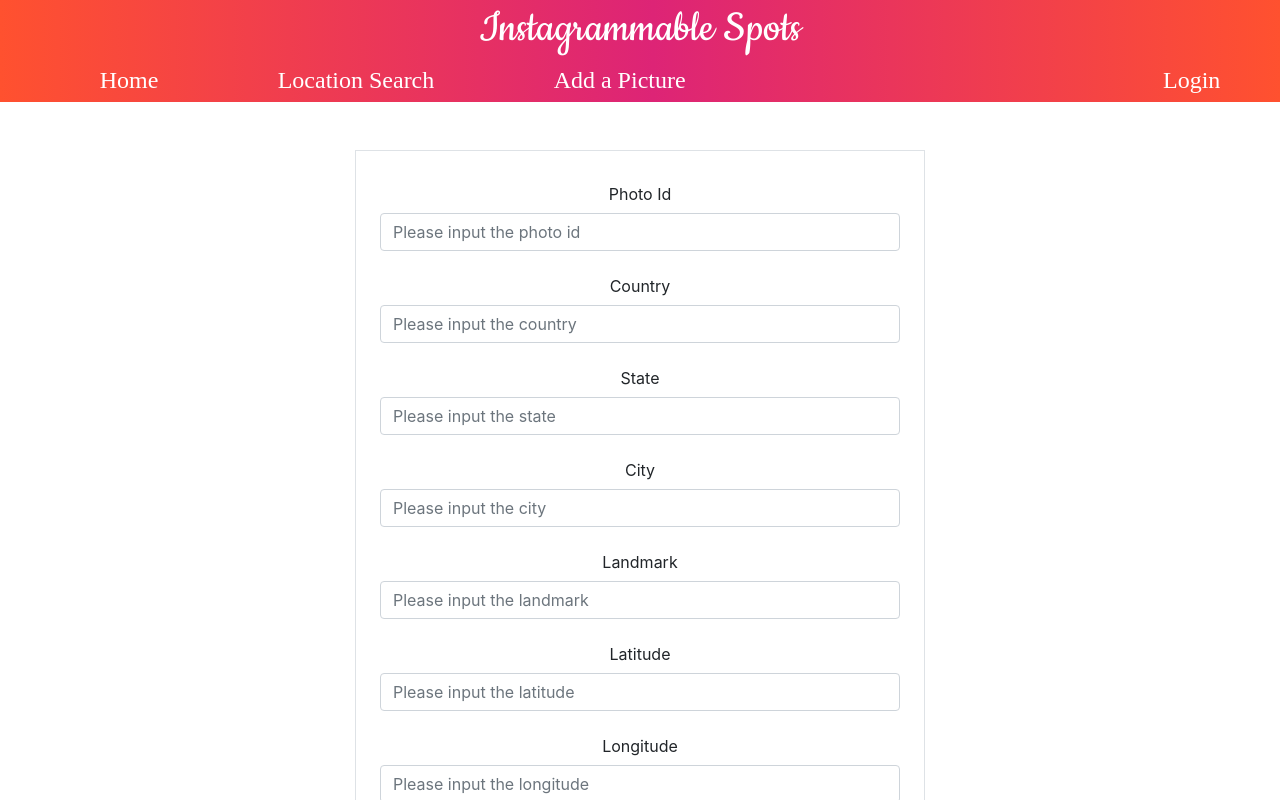
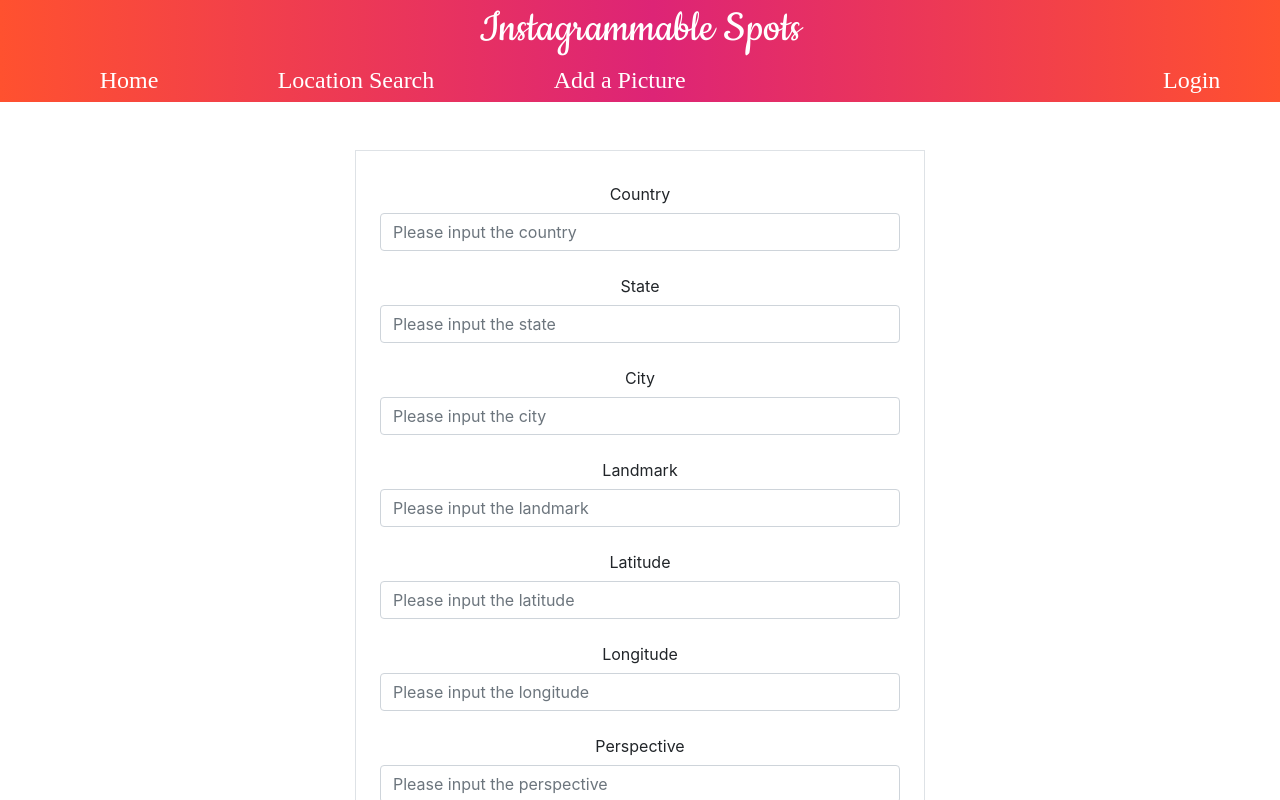
Before and after one commit to anakp07/capstone-frontend, a React (Create React App) app in the folder frontend/: page /addpicture in a window 1280 px wide. Shown: the top 800 px of the page. Built offline with nearby package versions, Linux system fonts and the light colour scheme; a web font is replaced by a local one.

Commit message:
removed photo_id from the form in phototble.jsx, submitform.jsx, and locationsearchformjs

```diff
--- a/frontend/src/components/AddPictureForm.jsx
+++ b/frontend/src/components/AddPictureForm.jsx
@@ -10,7 +10,7 @@ class AddPictureForm extends React.Component {
     constructor(props) {
         super(props)
         this.state = {
-            photo_id: null,
+            // photo_id: null,
             country: '',
             state: '',
             city: '',
@@ -24,7 +24,7 @@ class AddPictureForm extends React.Component {
             submited: false,
             result: '',
         }
-        this.changePhotoId= this.changePhotoId.bind(this)
+        // this.changePhotoId= this.changePhotoId.bind(this)
         this.changeCountry = this.changeCountry.bind(this)
         this.changeState = this.changeState.bind(this)
         this.changeCity = this.changeCity.bind(this)
@@ -38,10 +38,10 @@ class AddPictureForm extends React.Component {
         this.submit = this.submit.bind(this)
     }
 
-    changePhotoId(e) {
-        let photo_id = e.target.value
-        this.setState({photo_id})
-    }
+    // changePhotoId(e) {
+    //     let photo_id = e.target.value
+    //     this.setState({photo_id})
+    // }
 
     changeCountry(e) {
         let country = e.target.value
@@ -85,9 +85,9 @@ class AddPictureForm extends React.Component {
         this.setState({
             sendingRequest: true
         })
-        if (!this.state.photo_id) {
-            return alertService.showError('Please input photo id!')
-        }
+        // if (!this.state.photo_id) {
+        //     return alertService.showError('Please input photo id!')
+        // }
         if (!this.state.country) {
             return alertService.showError('Please input country!')
         }
@@ -116,7 +116,7 @@ class AddPictureForm extends React.Component {
             return alertService.showError('Please input photo_url!')
         }
         Axios.post(`${API_HOST}/photos`, {
-            photo_id: this.state.photo_id,
+            // photo_id: this.state.photo_id,
             country: this.state.country,
             state: this.state.state,
             city: this.state.city,
@@ -132,7 +132,7 @@ class AddPictureForm extends React.Component {
             if (res.data && res.data._id) {
                 this.setState({
                     subscription: true,
-                    result: "Your photo has been successfully uploaded!"
+                    result: "Your photo hash been successfully uploaded!"
                 })
             } else {
                 alertService.showError('Subscription failed!')
@@ -155,7 +155,7 @@ class AddPictureForm extends React.Component {
                 ) : (
                     <>
                     <SubmitForm
-                        photo_id={this.state.photo_id}
+                        // photo_id={this.state.photo_id}
                         country={this.state.country}
                         state={this.state.state}
                         city={this.state.city}
@@ -166,7 +166,7 @@ class AddPictureForm extends React.Component {
                         user_id={this.state.user_id}
                         photo_url={this.state.photo_url}
 
-                        changePhotoId={this.changePhotoId}
+                        // changePhotoId={this.changePhotoId}
                         changeCountry={this.changeCountry}
                         changeState={this.changeState}
                         changeCity={this.changeCity}
--- a/frontend/src/components/PhotoTable.jsx
+++ b/frontend/src/components/PhotoTable.jsx
@@ -33,7 +33,7 @@ class PhotoTable extends React.Component {
                     <table className="table table-hover table-striped">
                         <thead>
                             <tr>
-                                <th>Photo Id</th>
+                                {/* <th>Photo Id</th> */}
                                 <th>Country</th>
                                 <th>State</th>
                                 <th>City</th>
@@ -54,7 +54,7 @@ class PhotoTable extends React.Component {
                                     return (
                                         <tr key={index}>
                                             {/* <thd>{index+1}</thd> */}
-                                            <td>{photo.photo_id}</td>
+                                            {/* <td>{photo.photo_id}</td> */}
                                             <td>{photo.country}</td>
                                             <td>{photo.state}</td>
                                             <td>{photo.city}</td>
--- a/frontend/src/components/SubmitForm.jsx
+++ b/frontend/src/components/SubmitForm.jsx
@@ -11,7 +11,7 @@ class SubmitForm extends React.Component {
             <div className="row mt-5 justify-content-center">
                 <div className="col-12 col-lg-6 border border-1 p-4">
                     <form className="">
-                        <div className="form-group">
+                        {/* <div className="form-group">
                             <label className="col-form-label">Photo Id</label>
                             <input
                                 className="form-control"
@@ -19,7 +19,7 @@ class SubmitForm extends React.Component {
                                 placeholder="Please input the photo id"
                                 value={this.props.photo_id}
                                 onChange={this.props.changePhotoId}/>
-                        </div>
+                        </div> */}
                         <div className="form-group">
                             <label className="col-form-label">Country</label>
                             <input
```
